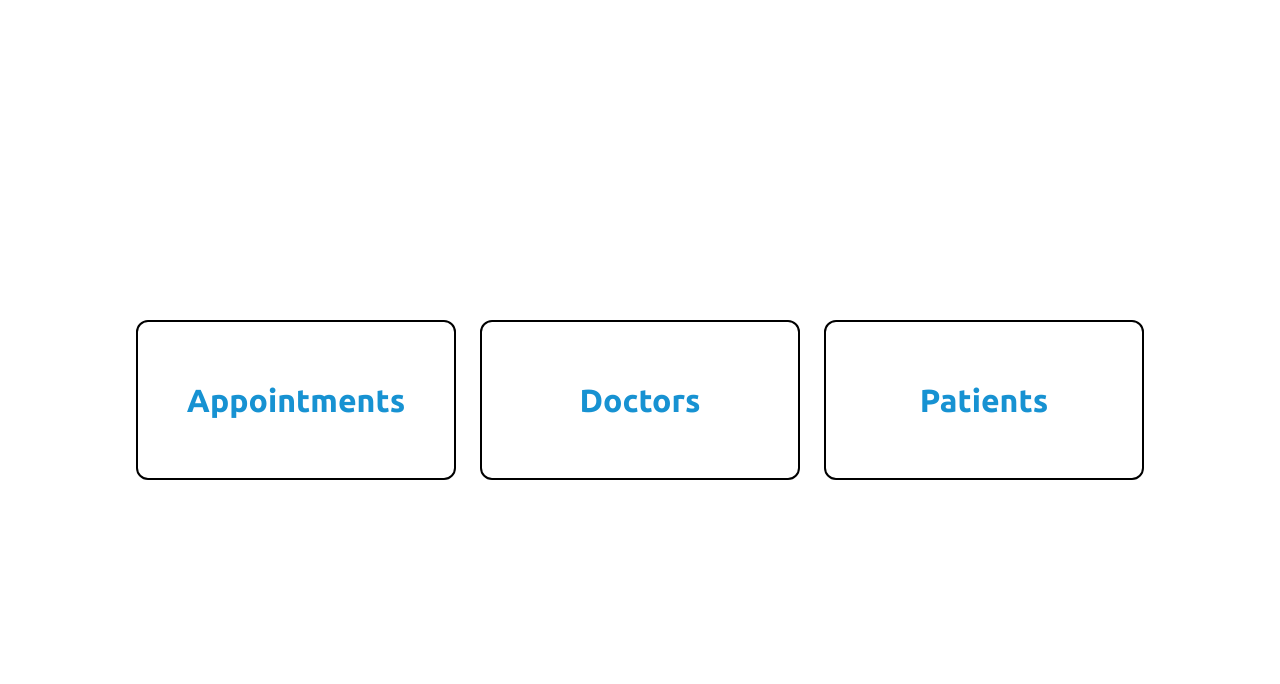
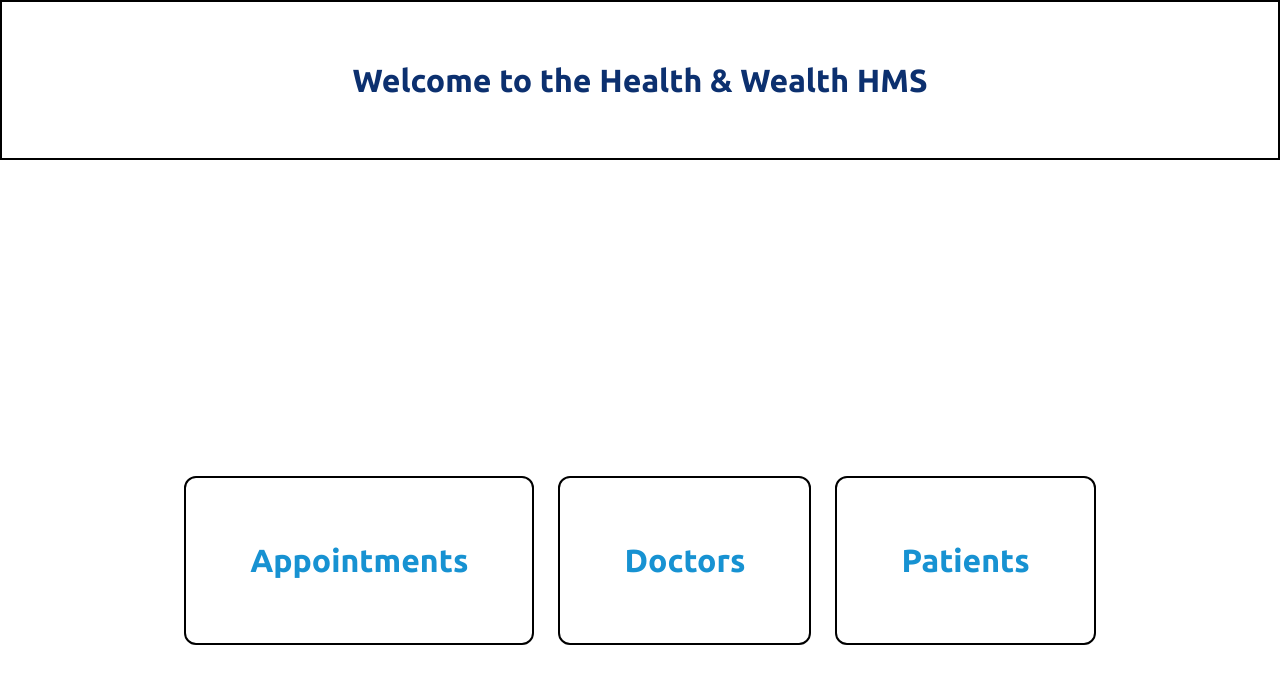
Before and after one commit to VivekDahiya06/Hospital-Management-System, a React (Vite) app in the folder Frontend/: page / in a window 1280 px wide. Shown: the top 684 px of the page. Built offline with nearby package versions, Linux system fonts and the light colour scheme.

Commit message:
Added a heading to home page

```diff
--- a/Frontend/src/Pages/Home.jsx
+++ b/Frontend/src/Pages/Home.jsx
@@ -14,14 +14,19 @@ const Home = () => {
   ];
 
   return (
+    <>
+      <div className={styles.heading}>
+        <h1>Welcome to the Health & Wealth HMS</h1>
+      </div>
+
       <div className={styles.homeContainer}>
         {pages.map((element, index) => (
           <motion.div
             key={index}
             className={styles.card}
             whileHover={{
-            scale: 1.1,
-            transition: { duration: 0.3 },
+              scale: 1.05,
+              transition: { duration: 0.31 },
             }}
             onClick={() => navigate(element.Link)}
           >
@@ -29,6 +34,8 @@ const Home = () => {
           </motion.div>
         ))}
       </div>
+    </>
+
   );
 };
 
--- a/Frontend/src/Pages/styles/Home.module.css
+++ b/Frontend/src/Pages/styles/Home.module.css
@@ -3,6 +3,16 @@
     --color-two: #1792d2;
     --color-three: #2a2a2a;
     --color-four: #3c3c3c;
+}
+
+.heading{
+    height: 20vh;
+    /* padding: 0em; */
+    display: flex;
+    align-items: center;
+    justify-content: center;
+    border: 2px solid black;
+    color: var(--color-one);
 }
 
 .homeContainer {
@@ -15,8 +25,7 @@
 }
 
 .card {
-    min-width: 20em;
-    height: 20%;
+    padding: 4em;
     border: 2px solid black;
     border-radius: 12px;
     align-content: center;
@@ -30,7 +39,9 @@
 
 
 @media screen and (width <=768px) {
+
     .homeContainer {
+        font-size: 0.6rem;
         flex-direction: column;
     }
 }
```
Lines whose indentation alone changed are shown as unchanged.
